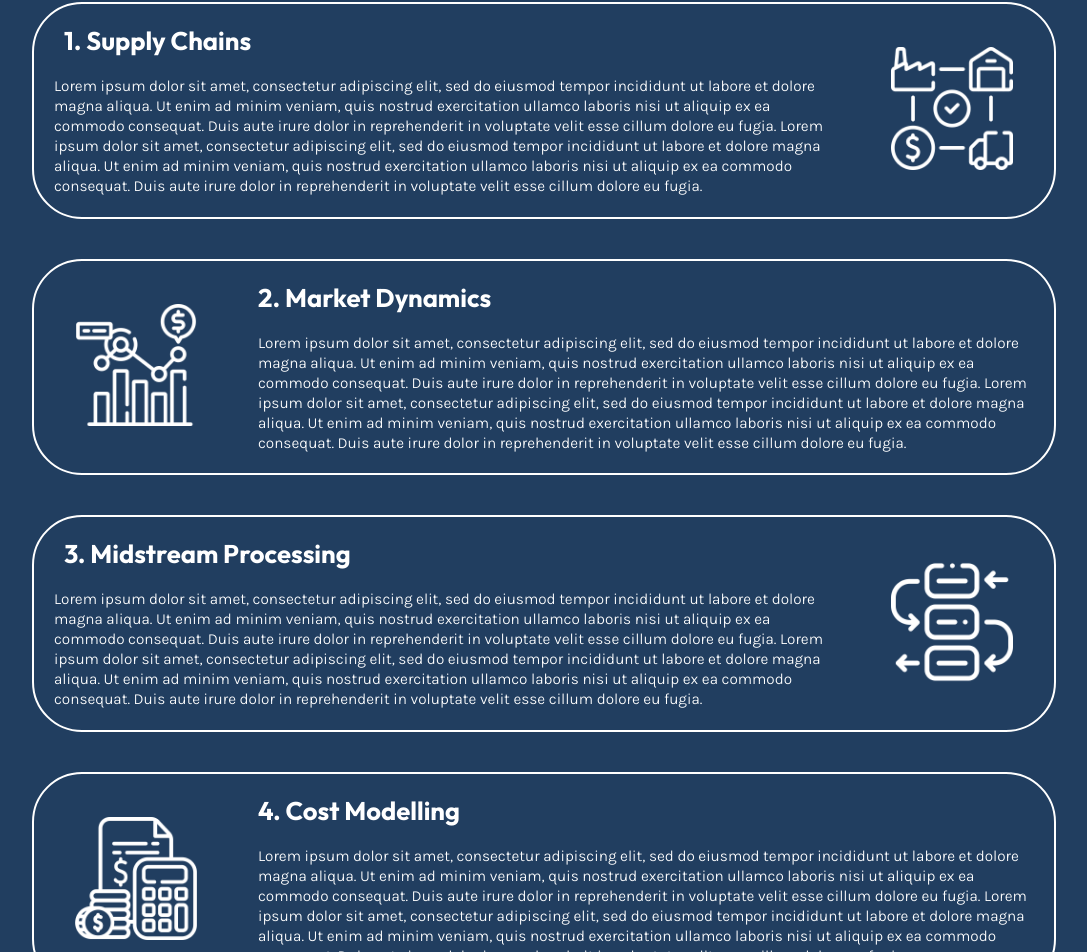
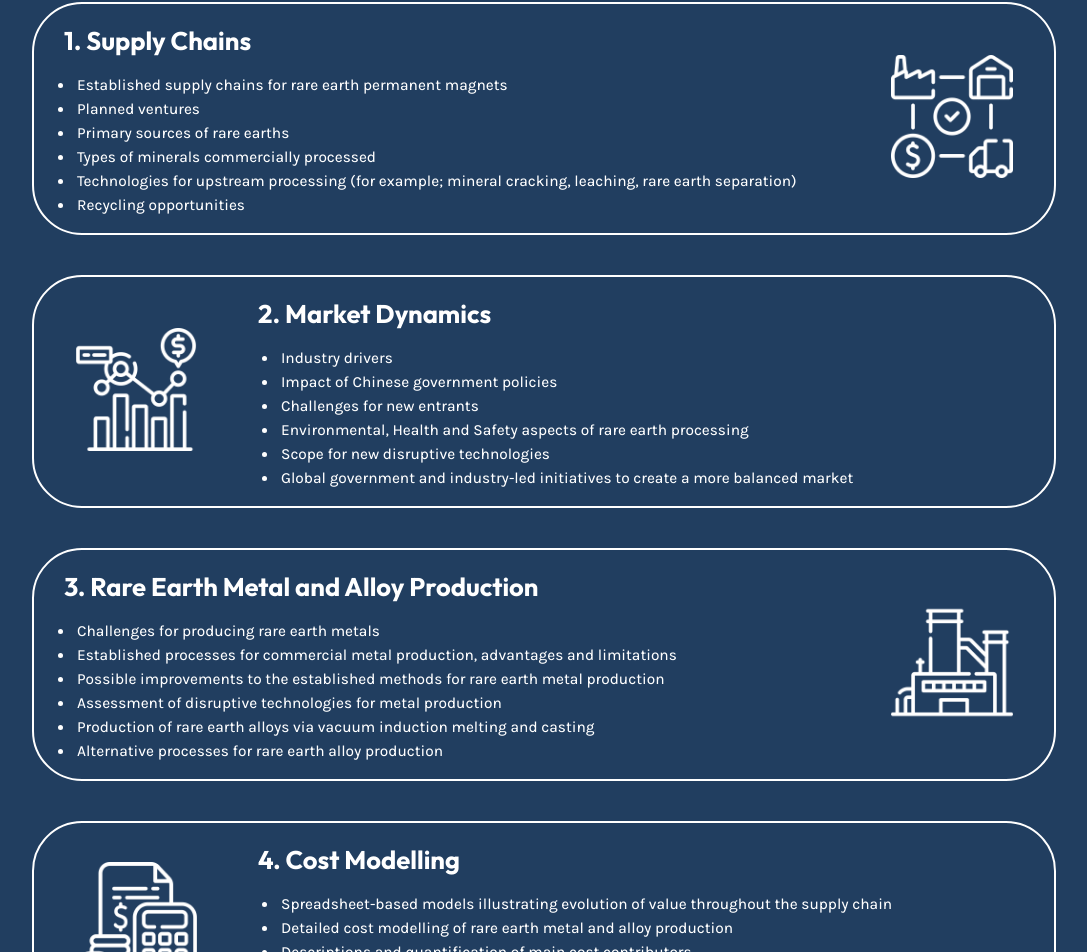
Before and after one commit to david14higgins/Lanthanideas.com, a React (Vite) app: page / in a window 1280 px wide. Shown: the part 6781-7733 px from the top of the page, without its empty margins (96-1183 px from the left). Built offline with nearby package versions, Linux system fonts and the light colour scheme.

Commit message:
impl services page and footer

```diff
--- a/src/components/CollaborationsPage/CollaborationsPage.css
+++ b/src/components/CollaborationsPage/CollaborationsPage.css
@@ -99,7 +99,7 @@
        }
 
     .collaboration-container p {
-    font-size: 1.6vw;
+        font-size: 1.6vw;
     }
 }
 
@@ -130,6 +130,6 @@
        }
 
     .collaboration-container p {
-    font-size: 1.2vw;
+        font-size: 1.2vw;
     }
 }
--- a/src/components/Footer/Footer.jsx
+++ b/src/components/Footer/Footer.jsx
@@ -5,14 +5,14 @@ import './Footer.css'
 const Footer = () => {
   return (
     <div className="footer-container">
-        <div className="footer-company-name-container">
-            <p>Lanthanideas Ltd</p>
+        <div className="footer-text-container left-container">
+            <p>Website by <a href="https://www.linkedin.com/in/david14higgins/" target="_blank">David Higgins</a></p>
         </div>
         <div className="footer-company-logo-container">
             <img src={logo} />
         </div>
-        <div className="footer-icon-attribution-container">
-            <p>Icons made by <a href="https://www.frk.com" title="Freepik"> Freepik </a> from <a href="https://www.flaticon.com/" title="Flaticon">www.flaticon.com</a></p>
+        <div className="footer-text-container right-container">
+            <p>Icons made by <a href="https://www.freepik.com" title="Freepik"> Freepik </a> from <a href="https://www.flaticon.com/" title="Flaticon">www.flaticon.com</a></p>
         </div>
     </div>
   )
--- a/src/components/RareEarthsPage/RareEarthsPage.jsx
+++ b/src/components/RareEarthsPage/RareEarthsPage.jsx
@@ -3,7 +3,7 @@ import '../Page.css'
 import './RareEarthsPage.css'
 import rareEarthStones from '../../assets/images/Rare-Earth-Stones.png'
 import supplyChain from '../../assets/images/Supply-Chain.png'
-import factory from "../../assets/images/Factory.png"
+import factory from "../../assets/images/Factory-Blue.png"
 import manufacture from "../../assets/images/Manufacture.png"
 import Table from './Table'
 import { Element } from "react-scroll";
--- a/src/components/ServicesPage/ServicesPage.css
+++ b/src/components/ServicesPage/ServicesPage.css
@@ -31,14 +31,13 @@
     margin: 20px 0 0 30px;
 }
 
-.service-container p {
+.service-container li {
     font-family: "Karla", sans-serif;
-    font-weight: 350;
+    font-weight: 450;
     font-size: 1vw;
     color: var(--primary-white);
     margin: 0;
-    line-height: 1.3;
-    padding: 20px
+    padding: 3px;
 }
 
 .left-icon {
@@ -99,7 +98,7 @@
         font-size: 6vw;
     }
 
-    .service-container p {
+    .service-container li {
         font-size: 3vw;
     }
 }
@@ -118,7 +117,7 @@
         font-size: 2vw;
     }
 
-    .service-container p {
+    .service-container li {
         font-size: 1.6vw;
     }
 }
@@ -137,7 +136,7 @@
         font-size: 2vw;
     }
 
-    .service-container p {
+    .service-container li {
         font-size: 1.4vw;
     }
 }
@@ -148,7 +147,7 @@
         font-size: 2vw;
     }
 
-    .service-container p {
+    .service-container li {
         font-size: 1.2vw;
     }
 }
--- a/src/components/ServicesPage/ServicesPage.jsx
+++ b/src/components/ServicesPage/ServicesPage.jsx
@@ -3,9 +3,8 @@ import '../Page.css'
 import './ServicesPage.css'
 import supplyChainManagement from "../../assets/images/Supply-Chain-Management.png"
 import marketDynamics from "../../assets/images/Market-Dynamics.png"
-import midstreamProcessing from "../../assets/images/Midstream-Processing.png"
+import factory from '../../assets/images/Factory-White.png'
 import costModelling from "../../assets/images/Cost-Modelling.png"
-import processModelling from "../../assets/images/Process-Modelling.png"
 import { Element } from "react-scroll";
 
 const ServicesPage = () => {
@@ -16,53 +15,71 @@ const ServicesPage = () => {
               <h2>Services</h2>
 
               <div className="services-container">
-                <div className="service-container supply-chains">
+
+                <div className="service-container">
                   <div className="service-container-text">
                     <h3>1. Supply Chains</h3>
-                    <p>Lorem ipsum dolor sit amet, consectetur adipiscing elit, sed do eiusmod tempor incididunt ut labore et dolore magna aliqua. Ut enim ad minim veniam, quis nostrud exercitation ullamco laboris nisi ut aliquip ex ea commodo consequat. Duis aute irure dolor in reprehenderit in voluptate velit esse cillum dolore eu fugia. Lorem ipsum dolor sit amet, consectetur adipiscing elit, sed do eiusmod tempor incididunt ut labore et dolore magna aliqua. Ut enim ad minim veniam, quis nostrud exercitation ullamco laboris nisi ut aliquip ex ea commodo consequat. Duis aute irure dolor in reprehenderit in voluptate velit esse cillum dolore eu fugia.  </p>
+                    <ul>
+                      <li>Established supply chains for rare earth permanent magnets</li>
+                      <li>Planned ventures</li>
+                      <li>Primary sources of rare earths</li>
+                      <li>Types of minerals commercially processed</li>
+                      <li>Technologies for upstream processing (for example; mineral cracking, leaching, rare earth separation)</li>
+                      <li>Recycling opportunities</li>
+                    </ul>
                   </div>
                   <div className="service-icon-container">
                     <img src={supplyChainManagement}/>
                   </div>
                 </div>
 
-                <div className="service-container supply-chains">
+                <div className="service-container">
                   <div className="service-container-text right-text">
                     <h3>2. Market Dynamics</h3>
-                    <p>Lorem ipsum dolor sit amet, consectetur adipiscing elit, sed do eiusmod tempor incididunt ut labore et dolore magna aliqua. Ut enim ad minim veniam, quis nostrud exercitation ullamco laboris nisi ut aliquip ex ea commodo consequat. Duis aute irure dolor in reprehenderit in voluptate velit esse cillum dolore eu fugia. Lorem ipsum dolor sit amet, consectetur adipiscing elit, sed do eiusmod tempor incididunt ut labore et dolore magna aliqua. Ut enim ad minim veniam, quis nostrud exercitation ullamco laboris nisi ut aliquip ex ea commodo consequat. Duis aute irure dolor in reprehenderit in voluptate velit esse cillum dolore eu fugia.  </p>
+                    <ul>
+                      <li>Industry drivers</li>
+                      <li>Impact of Chinese government policies</li>
+                      <li>Challenges for new entrants</li>
+                      <li>Environmental, Health and Safety aspects of rare earth processing</li>
+                      <li>Scope for new disruptive technologies</li>
+                      <li>Global government and industry-led initiatives to create a more balanced market</li>
+                    </ul>
                   </div>
                   <div className="service-icon-container left-icon">
                     <img src={marketDynamics}/>
                   </div>
                 </div>
 
-                <div className="service-container supply-chains">
+                <div className="service-container">
                   <div className="service-container-text">
-                    <h3>3. Midstream Processing</h3>
-                    <p>Lorem ipsum dolor sit amet, consectetur adipiscing elit, sed do eiusmod tempor incididunt ut labore et dolore magna aliqua. Ut enim ad minim veniam, quis nostrud exercitation ullamco laboris nisi ut aliquip ex ea commodo consequat. Duis aute irure dolor in reprehenderit in voluptate velit esse cillum dolore eu fugia. Lorem ipsum dolor sit amet, consectetur adipiscing elit, sed do eiusmod tempor incididunt ut labore et dolore magna aliqua. Ut enim ad minim veniam, quis nostrud exercitation ullamco laboris nisi ut aliquip ex ea commodo consequat. Duis aute irure dolor in reprehenderit in voluptate velit esse cillum dolore eu fugia.  </p>
+                    <h3>3. Rare Earth Metal and Alloy Production</h3>
+                    <ul>
+                      <li>Challenges for producing rare earth metals</li>
+                      <li>Established processes for commercial metal production, advantages and limitations</li>
+                      <li>Possible improvements to the established methods for rare earth metal production</li>
+                      <li>Assessment of disruptive technologies for metal production</li>
+                      <li>Production of rare earth alloys via vacuum induction melting and casting</li>
+                      <li>Alternative processes for rare earth alloy production </li>
+                    </ul>
                   </div>
                   <div className="service-icon-container">
-                    <img src={midstreamProcessing}/>
+                    <img src={factory}/>
                   </div>
                 </div>
 
-                <div className="service-container supply-chains">
+                <div className="service-container">
                   <div className="service-container-text right-text">
                     <h3>4. Cost Modelling</h3>
-                    <p>Lorem ipsum dolor sit amet, consectetur adipiscing elit, sed do eiusmod tempor incididunt ut labore et dolore magna aliqua. Ut enim ad minim veniam, quis nostrud exercitation ullamco laboris nisi ut aliquip ex ea commodo consequat. Duis aute irure dolor in reprehenderit in voluptate velit esse cillum dolore eu fugia. Lorem ipsum dolor sit amet, consectetur adipiscing elit, sed do eiusmod tempor incididunt ut labore et dolore magna aliqua. Ut enim ad minim veniam, quis nostrud exercitation ullamco laboris nisi ut aliquip ex ea commodo consequat. Duis aute irure dolor in reprehenderit in voluptate velit esse cillum dolore eu fugia.  </p>
+                    <ul>
+                      <li>Spreadsheet-based models illustrating evolution of value throughout the supply chain</li>
+                      <li>Detailed cost modelling of rare earth metal and alloy production</li>
+                      <li>Descriptions and quantification of main cost contributors</li>
+                      <li>Impact of yields and recycling of by-products on overall costs</li>
+                      <li>Interactive systems, allowing for varied inputs depending on local costs</li>
+                    </ul>
                   </div>
                   <div className="service-icon-container left-icon">
                     <img src={costModelling}/>
-                  </div>
-                </div>
-
-                <div className="service-container supply-chains">
-                  <div className="service-container-text">
-                    <h3>5. Process Modelling</h3>
-                    <p>Lorem ipsum dolor sit amet, consectetur adipiscing elit, sed do eiusmod tempor incididunt ut labore et dolore magna aliqua. Ut enim ad minim veniam, quis nostrud exercitation ullamco laboris nisi ut aliquip ex ea commodo consequat. Duis aute irure dolor in reprehenderit in voluptate velit esse cillum dolore eu fugia. Lorem ipsum dolor sit amet, consectetur adipiscing elit, sed do eiusmod tempor incididunt ut labore et dolore magna aliqua. Ut enim ad minim veniam, quis nostrud exercitation ullamco laboris nisi ut aliquip ex ea commodo consequat. Duis aute irure dolor in reprehenderit in voluptate velit esse cillum dolore eu fugia.  </p>
-                  </div>
-                  <div className="service-icon-container">
-                    <img src={processModelling}/>
                   </div>
                 </div>
               </div>
```
Also changed, not shown: src/components/Footer/Footer.css (+62 -14 lines), src/assets/images/Factory-Blue.png (renamed from src/assets/images/Factory.png), src/assets/images/Factory-White.png (added).
